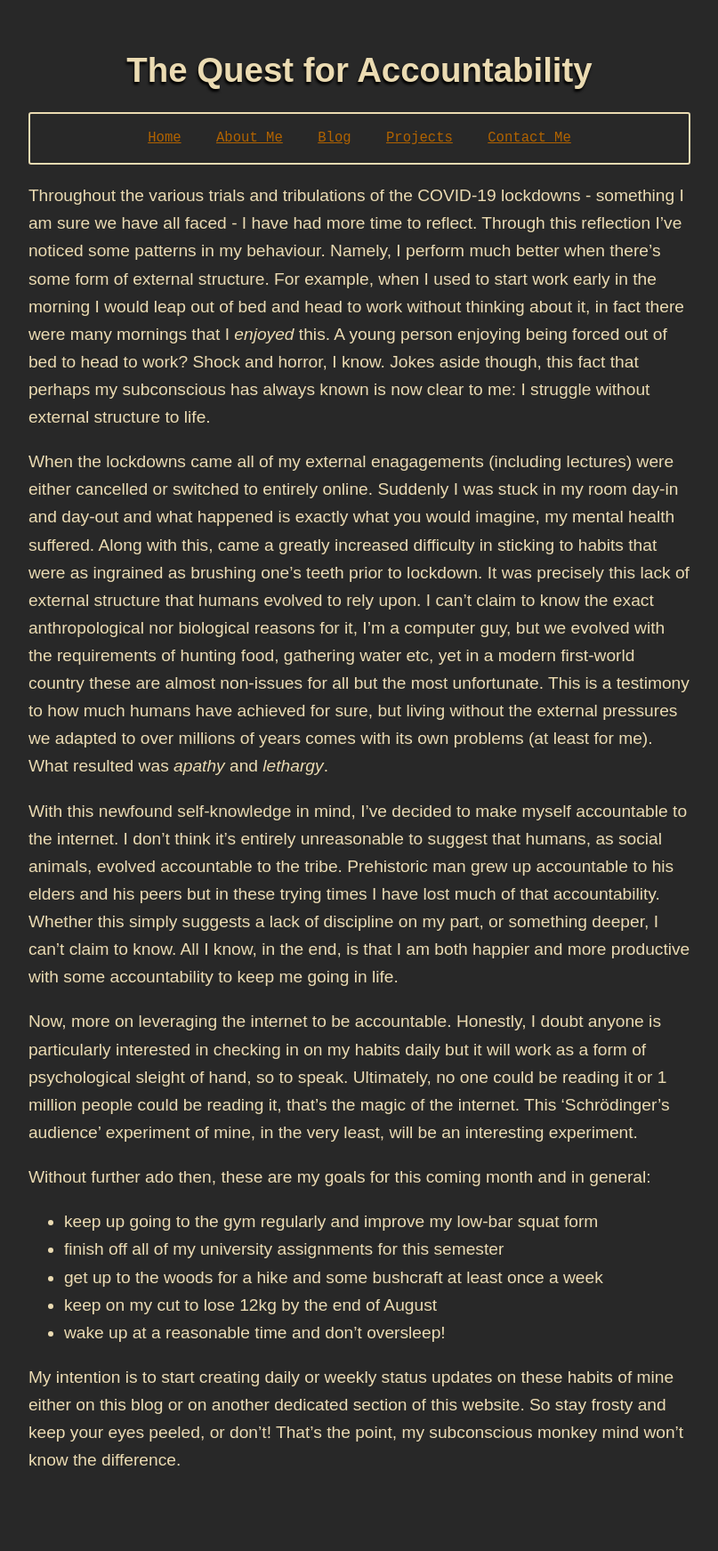
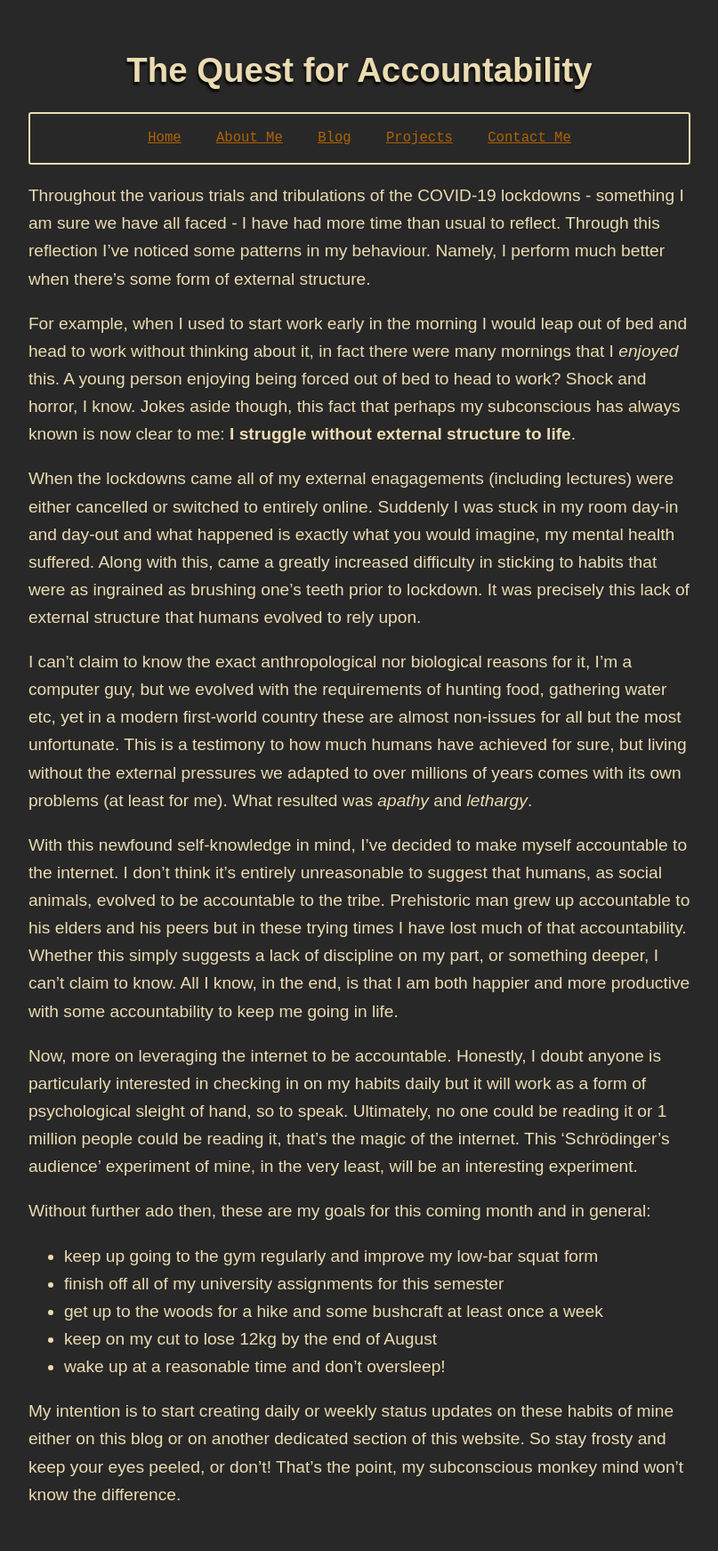
Before and after one commit to kyle-dormer/personal-website, a Jekyll site: the page built from _posts/2021-04-29-habits.md, in a window 1280 px wide. Shown: the whole page at 89% size, without its empty margins (236-1043 px from the left). Built offline with Jekyll 4.4.1, drawn with Linux system fonts in a browser that asks for light colours; before the commit the page ends 1704 px from its top, so only the background shows below that.

Commit message:
Apply proofreading changes

```diff
--- a/_posts/2021-04-29-habits.md
+++ b/_posts/2021-04-29-habits.md
@@ -4,11 +4,15 @@ author: Kyle Dormer
 layout: post
 ---
 
-Throughout the various trials and tribulations of the COVID-19 lockdowns - something I am sure we have all faced - I have had more time to reflect. Through this reflection I've noticed some patterns in my behaviour. Namely, I perform much better when there's some form of external structure. For example, when I used to start work early in the morning I would leap out of bed and head to work without thinking about it, in fact there were many mornings that I _enjoyed_ this. A young person enjoying being forced out of bed to head to work? Shock and horror, I know. Jokes aside though, this fact that perhaps my subconscious has always known is now clear to me: I struggle without external structure to life.
+Throughout the various trials and tribulations of the COVID-19 lockdowns - something I am sure we have all faced - I have had more time than usual to reflect. Through this reflection I've noticed some patterns in my behaviour. Namely, I perform much better when there's some form of external structure.
 
-When the lockdowns came all of my external enagagements (including lectures) were either cancelled or switched to entirely online. Suddenly I was stuck in my room day-in and day-out and what happened is exactly what you would imagine, my mental health suffered. Along with this, came a greatly increased difficulty in sticking to habits that were as ingrained as brushing one's teeth prior to lockdown. It was precisely this lack of external structure that humans evolved to rely upon. I can't claim to know the exact anthropological nor biological reasons for it, I'm a computer guy, but we evolved with the requirements of hunting food, gathering water etc, yet in a modern first-world country these are almost non-issues for all but the most unfortunate. This is a testimony to how much humans have achieved for sure, but living without the external pressures we adapted to over millions of years comes with its own problems (at least for me). What resulted was _apathy_ and _lethargy_.
+For example, when I used to start work early in the morning I would leap out of bed and head to work without thinking about it, in fact there were many mornings that I _enjoyed_ this. A young person enjoying being forced out of bed to head to work? Shock and horror, I know. Jokes aside though, this fact that perhaps my subconscious has always known is now clear to me: **I struggle without external structure to life**.
 
-With this newfound self-knowledge in mind, I've decided to make myself accountable to the internet. I don't think it's entirely unreasonable to suggest that humans, as social animals, evolved accountable to the tribe. Prehistoric man grew up accountable to his elders and his peers but in these trying times I have lost much of that accountability. Whether this simply suggests a lack of discipline on my part, or something deeper, I can't claim to know. All I know, in the end, is that I am both happier and more productive with some accountability to keep me going in life.
+When the lockdowns came all of my external enagagements (including lectures) were either cancelled or switched to entirely online. Suddenly I was stuck in my room day-in and day-out and what happened is exactly what you would imagine, my mental health suffered. Along with this, came a greatly increased difficulty in sticking to habits that were as ingrained as brushing one's teeth prior to lockdown. It was precisely this lack of external structure that humans evolved to rely upon.
+
+I can't claim to know the exact anthropological nor biological reasons for it, I'm a computer guy, but we evolved with the requirements of hunting food, gathering water etc, yet in a modern first-world country these are almost non-issues for all but the most unfortunate. This is a testimony to how much humans have achieved for sure, but living without the external pressures we adapted to over millions of years comes with its own problems (at least for me). What resulted was _apathy_ and _lethargy_.
+
+With this newfound self-knowledge in mind, I've decided to make myself accountable to the internet. I don't think it's entirely unreasonable to suggest that humans, as social animals, evolved to be accountable to the tribe. Prehistoric man grew up accountable to his elders and his peers but in these trying times I have lost much of that accountability. Whether this simply suggests a lack of discipline on my part, or something deeper, I can't claim to know. All I know, in the end, is that I am both happier and more productive with some accountability to keep me going in life.
 
 Now, more on leveraging the internet to be accountable. Honestly, I doubt anyone is particularly interested in checking in on my habits daily but it will work as a form of psychological sleight of hand, so to speak. Ultimately, no one could be reading it or 1 million people could be reading it, that's the magic of the internet. This 'Schrödinger's audience' experiment of mine, in the very least, will be an interesting experiment.
 
```
